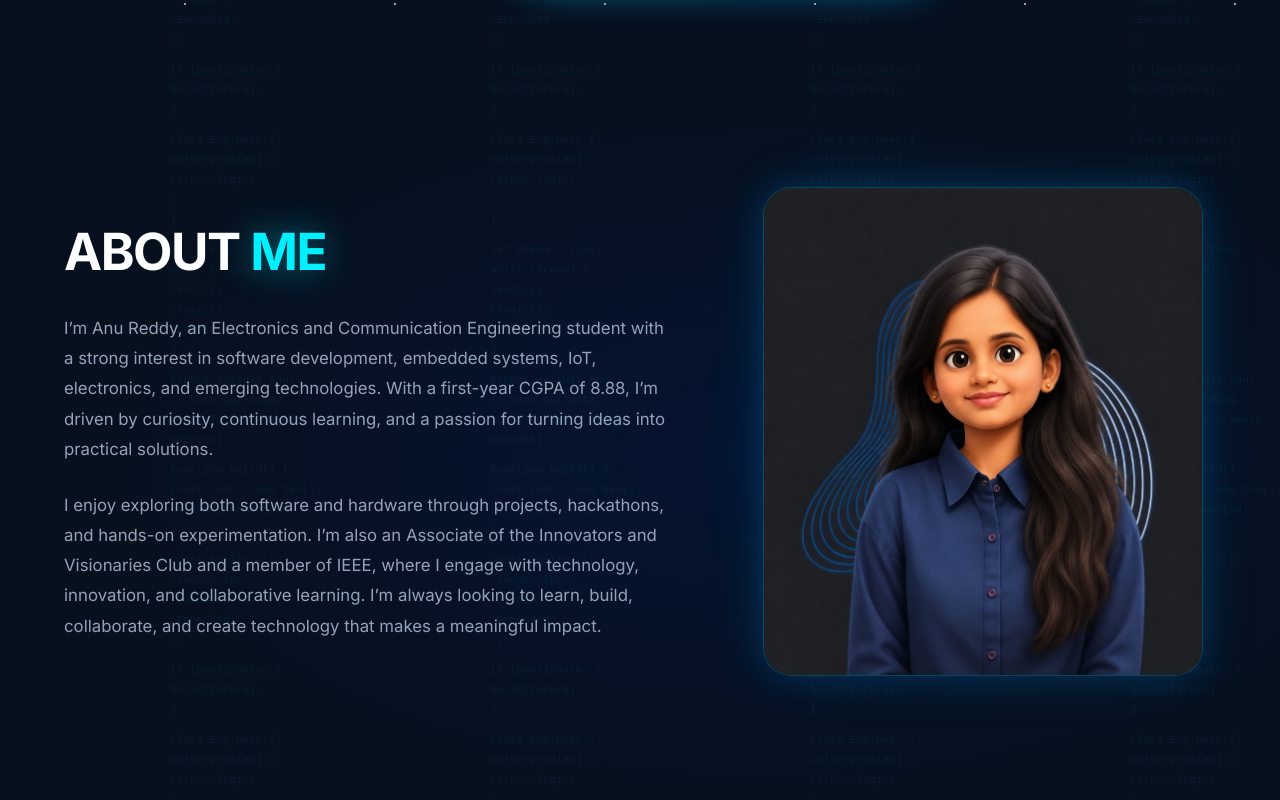
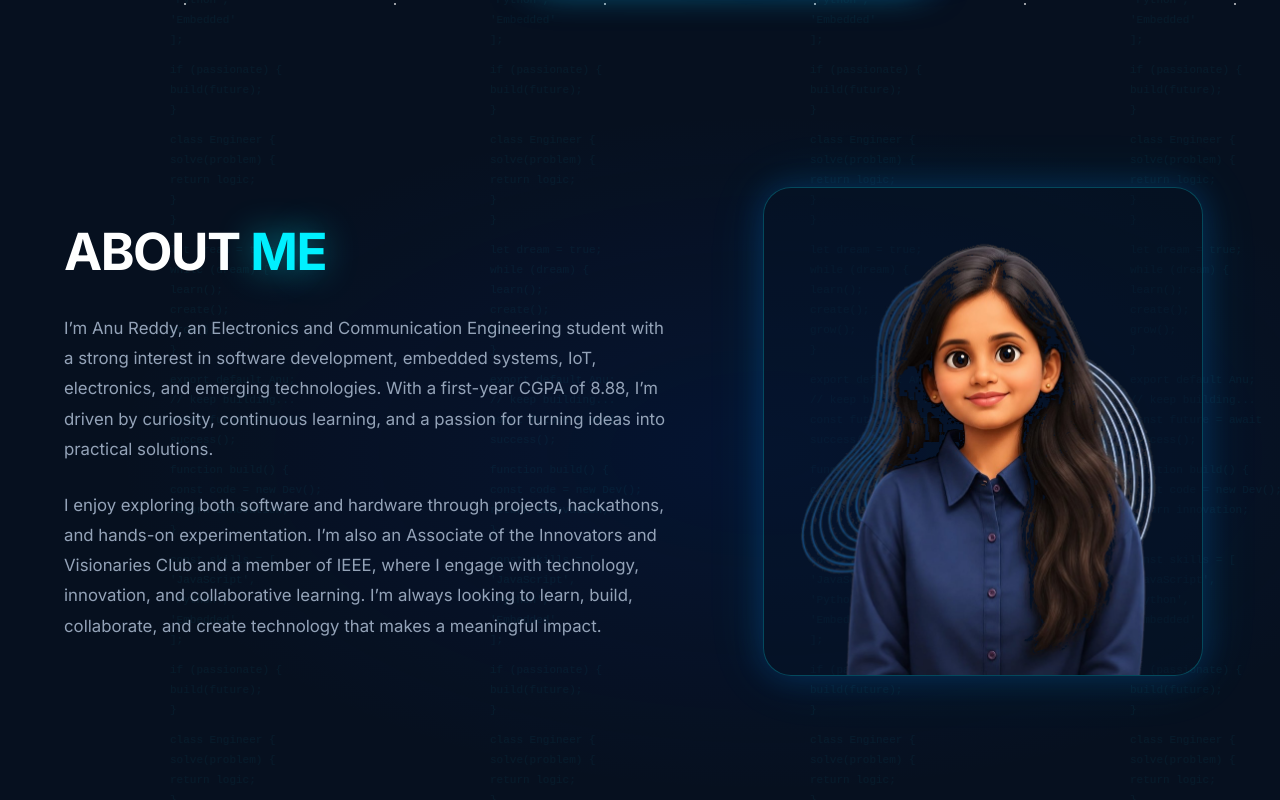
Before and after one commit to anureddyb20/anu, a Next.js app: page / in a window 1280 px wide. Shown: the part 747-1547 px from the top of the page. Built offline with nearby package versions, Linux system fonts and the light colour scheme.

Commit message:
feat: add AboutSection component with biography and profile image

```diff
--- a/src/components/AboutSection.tsx
+++ b/src/components/AboutSection.tsx
@@ -25,7 +25,7 @@ export default function AboutSection() {
           <div className={styles.imageCol}>
             <div className={styles.imageWrapper}>
               <Image
-                src="/about.jpg"
+                src="/about.png"
                 alt="Anu Reddy Cartoon Avatar"
                 width={500}
                 height={500}
```
Also changed, not shown: public/about.png (added).
